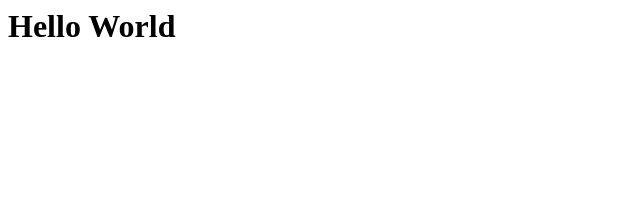
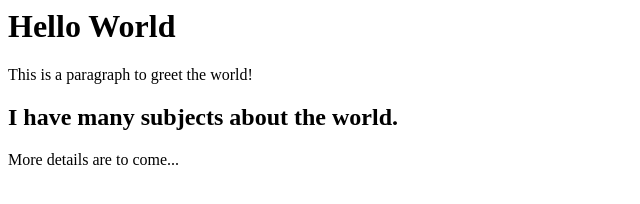
Before and after one commit to EmilyDarling/CSE4050, a plain HTML site: page index.html in a window 1280 px wide. Shown: the whole page, without its empty margins (0-640 px from the left). Drawn offline with Linux system fonts and the light colour scheme.

Commit message:
Update index.html

```diff
--- a/index.html
+++ b/index.html
@@ -1 +1,8 @@
+<html>
+<body>
 <h1>Hello World</h1>
+<p> This is a paragraph to greet the world! </p>
+<h2> I have many subjects about the world.</h2>
+<p> More details are to come...</p>
+</body>
+</html>
```
